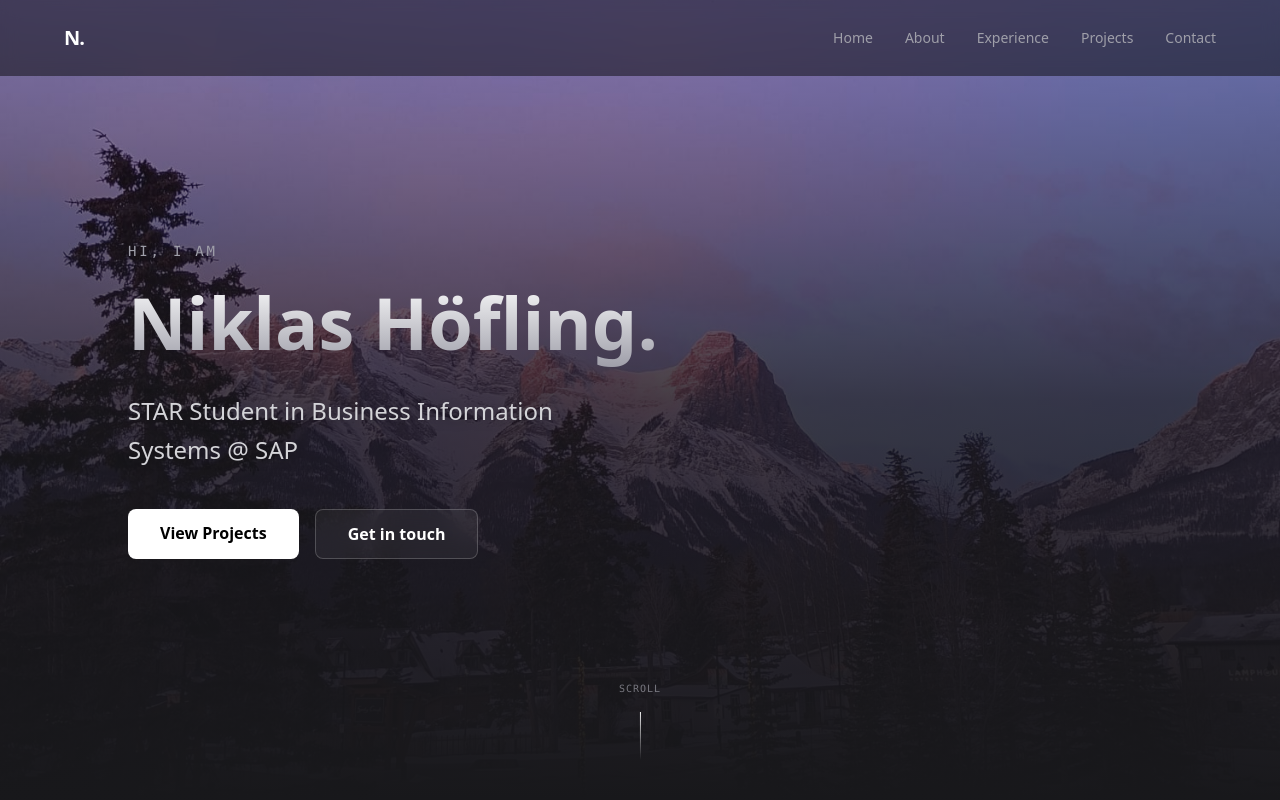
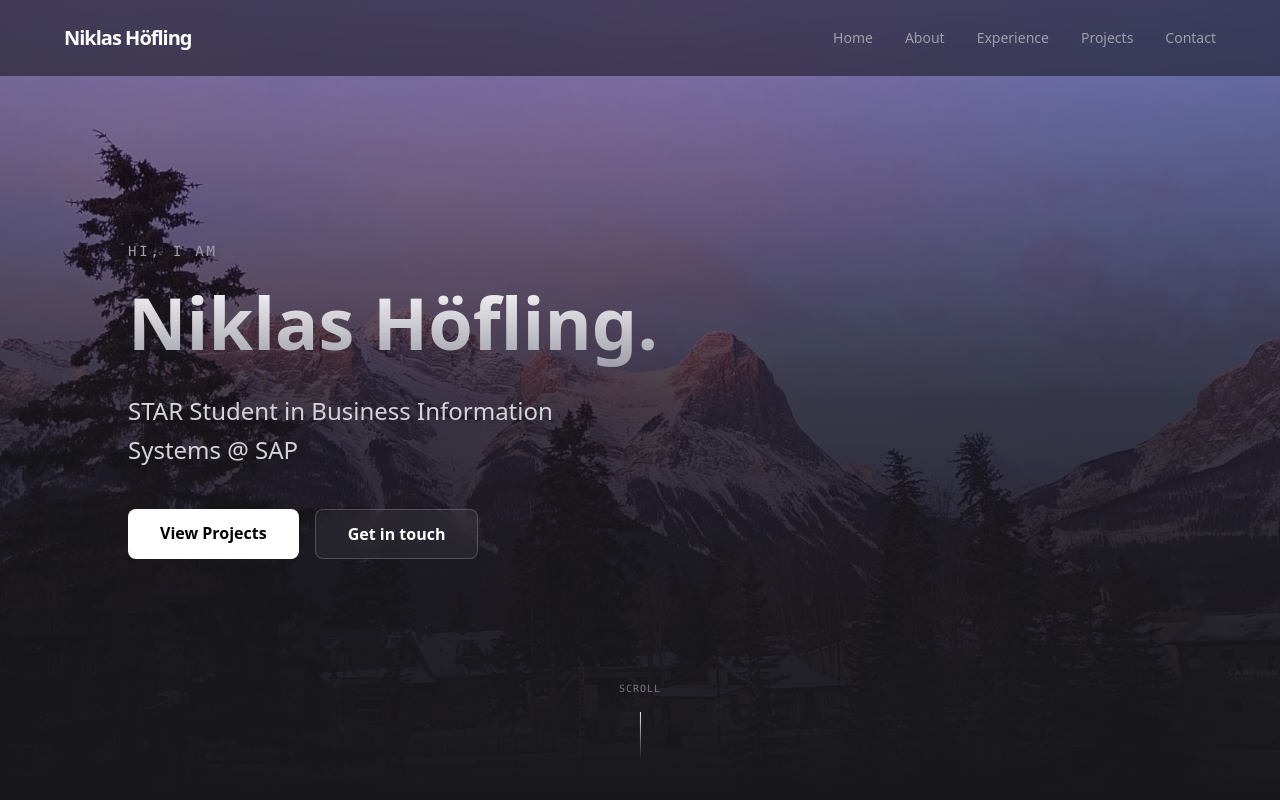
Before and after one commit to niklashoefling/portfolio-website, a Next.js app: page / in a window 1280 px wide. Shown: the top 800 px of the page. Built offline with nearby package versions, Linux system fonts and the light colour scheme.

Commit message:
style changes

```diff
--- a/app/components/Footer.tsx
+++ b/app/components/Footer.tsx
@@ -2,7 +2,7 @@ export default function Footer() {
   const currentYear = new Date().getFullYear();
 
   return (
-    <footer className="bg-zinc-950 border-t border-zinc-800/50 py-12 px-6 md:px-16 lg:px-32 text-zinc-500">
+    <footer className="bg-zinc-950 border-t border-zinc-800/50 py-12 px-6 md:px-16 lg:px-32 text-zinc-400">
       <div className="max-w-6xl mx-auto flex flex-col md:flex-row justify-between items-center gap-8">
         <div className="flex flex-col gap-2 text-center md:text-left">
           <p className="text-xs font-mono uppercase tracking-widest">
--- a/app/components/Navbar.tsx
+++ b/app/components/Navbar.tsx
@@ -19,7 +19,7 @@ export default function Navbar() {
     <>
       <nav className="fixed top-0 w-full z-50 flex justify-between items-center px-6 md:px-16 py-6 backdrop-blur-sm bg-zinc-950/50">
         <Link href="/" className="font-bold text-xl tracking-tighter">
-          N.
+          Niklas Höfling
         </Link>
         <div className="hidden md:flex gap-8 text-sm font-medium text-zinc-400">
           {navLinks.map((link) => (
--- a/app/components/Projects.tsx
+++ b/app/components/Projects.tsx
@@ -17,13 +17,13 @@ export default function Projects() {
                 className="h-full p-8 rounded-2xl border border-zinc-800/50 bg-zinc-900/10 flex flex-col justify-between"
               >
                 <div>
-                  <span className="text-[10px] font-mono text-zinc-600 uppercase tracking-widest italic">
+                  <span className="text-[10px] font-mono text-zinc-500 uppercase tracking-widest italic">
                     Coming Soon
                   </span>
                   <h3 className="text-xl font-bold text-zinc-500 mt-2">
                     {project.title}
                   </h3>
-                  <p className="text-sm text-zinc-600 mt-4 leading-relaxed font-light">
+                  <p className="text-sm text-zinc-500 mt-4 leading-relaxed font-light">
                     {project.intro}
                   </p>
                 </div>
@@ -57,7 +57,7 @@ export default function Projects() {
                     {project.tech.map((t) => (
                       <span
                         key={t}
-                        className="px-2 py-1 text-[9px] border border-zinc-800 rounded bg-black/20 text-zinc-500 uppercase"
+                        className="px-2 py-1 text-[9px] border border-zinc-700 rounded bg-black/20 text-zinc-400 uppercase"
                       >
                         {t}
                       </span>
--- a/app/page.tsx
+++ b/app/page.tsx
@@ -10,6 +10,7 @@ export default function Home() {
   return (
     <div>
       <Navbar />
+      <main>
         <div id="home" className="pt-16 -mt-16">
           <Hero />
         </div>
@@ -22,6 +23,7 @@ export default function Home() {
         <div id="projects" className="pt-16 -mt-16">
           <Projects />
         </div>
+      </main>
       <Footer />
     </div>
   );
```
Lines whose indentation alone changed are shown as unchanged.
